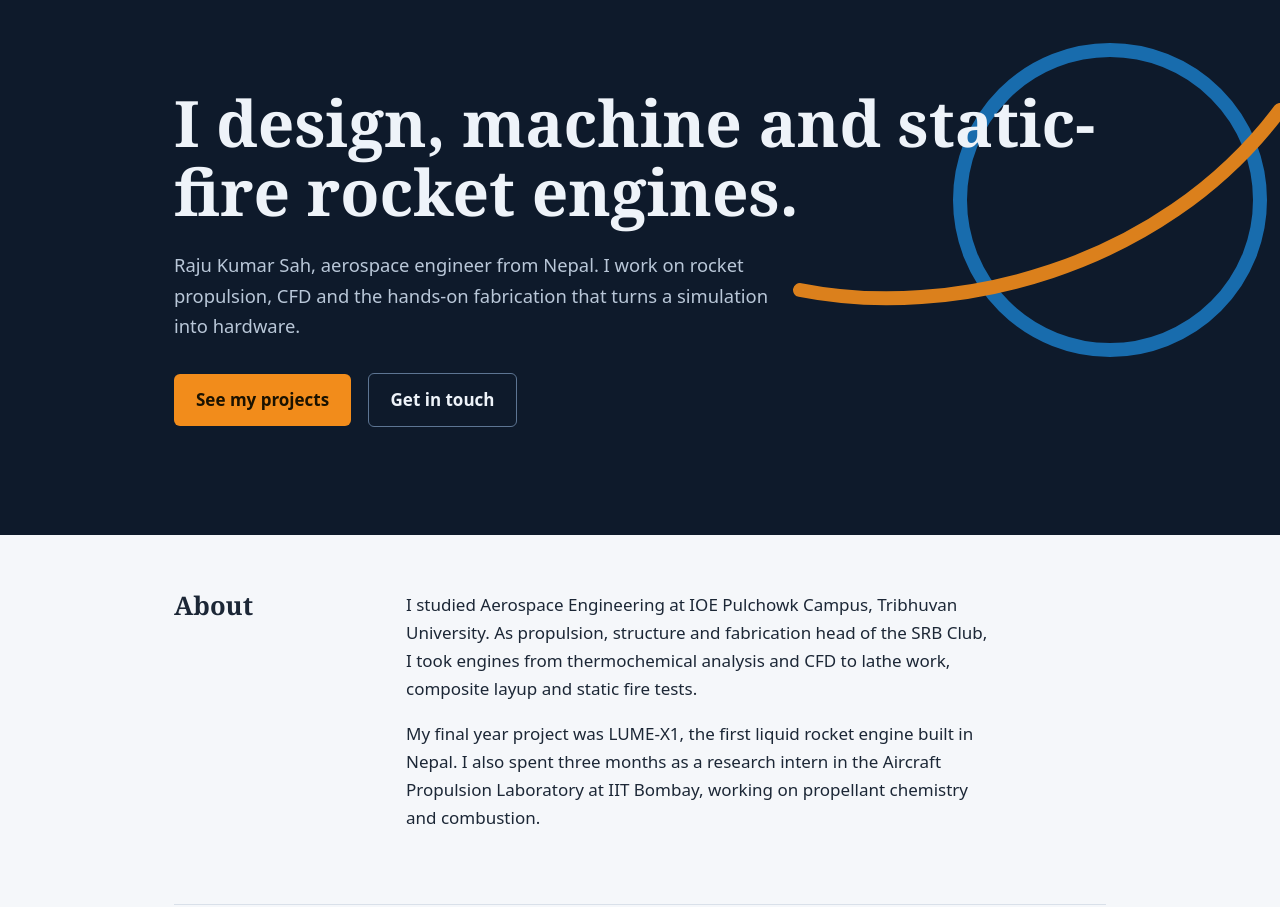
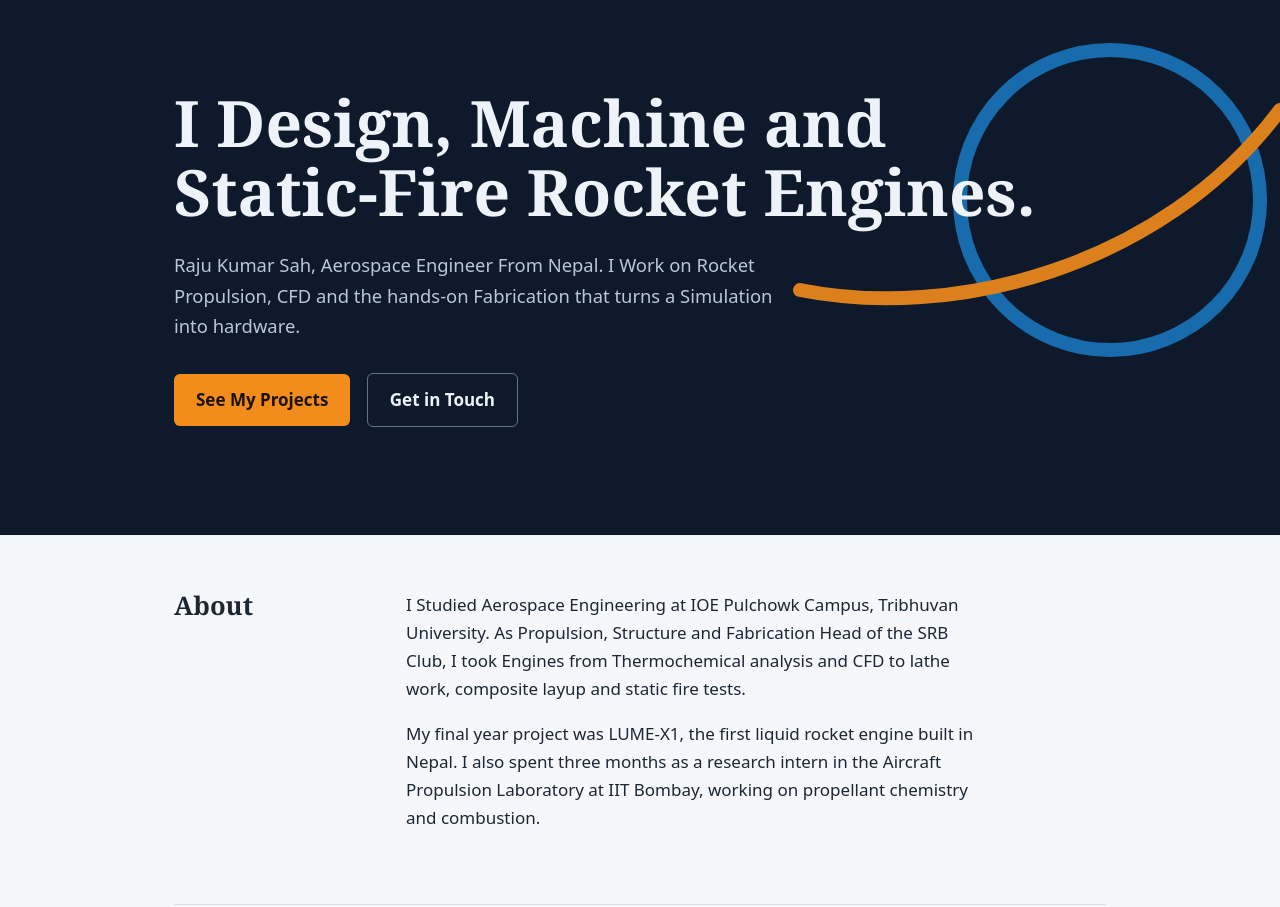
Before and after one commit to raju556ri-byte/portfolio-website, a plain HTML site: page index1.html in a window 1280 px wide. Shown: the top 907 px of the page. Drawn offline with Linux system fonts and the light colour scheme.

Commit message:
Update index1.html

```diff
--- a/index1.html
+++ b/index1.html
@@ -96,10 +96,10 @@
     </svg>
     <canvas id="fx" aria-hidden="true"></canvas>
     <div class="wrap">
-      <h1>I design, machine and static-fire rocket engines.</h1>
-      <p>Raju Kumar Sah, aerospace engineer from Nepal. I work on rocket propulsion, CFD and the hands-on fabrication that turns a simulation into hardware.</p>
-      <a class="btn primary" href="#projects">See my projects</a>
-      <a class="btn ghost" href="#contact">Get in touch</a>
+      <h1>I Design, Machine and Static-Fire Rocket Engines.</h1>
+      <p>Raju Kumar Sah, Aerospace Engineer From Nepal. I Work on Rocket Propulsion, CFD and the hands-on Fabrication that turns a Simulation into hardware.</p>
+      <a class="btn primary" href="#projects">See My Projects</a>
+      <a class="btn ghost" href="#contact">Get in Touch</a>
     </div>
   </header>
 
@@ -107,7 +107,7 @@
     <section class="sec about" id="about">
       <h2>About</h2>
       <div>
-        <p>I studied Aerospace Engineering at IOE Pulchowk Campus, Tribhuvan University. As propulsion, structure and fabrication head of the SRB Club, I took engines from thermochemical analysis and CFD to lathe work, composite layup and static fire tests.</p>
+        <p>I Studied Aerospace Engineering at IOE Pulchowk Campus, Tribhuvan University. As Propulsion, Structure and Fabrication Head of the SRB Club, I took Engines from Thermochemical analysis and CFD to lathe work, composite layup and static fire tests.</p>
         <p>My final year project was LUME-X1, the first liquid rocket engine built in Nepal. I also spent three months as a research intern in the Aircraft Propulsion Laboratory at IIT Bombay, working on propellant chemistry and combustion.</p>
       </div>
     </section>
```
